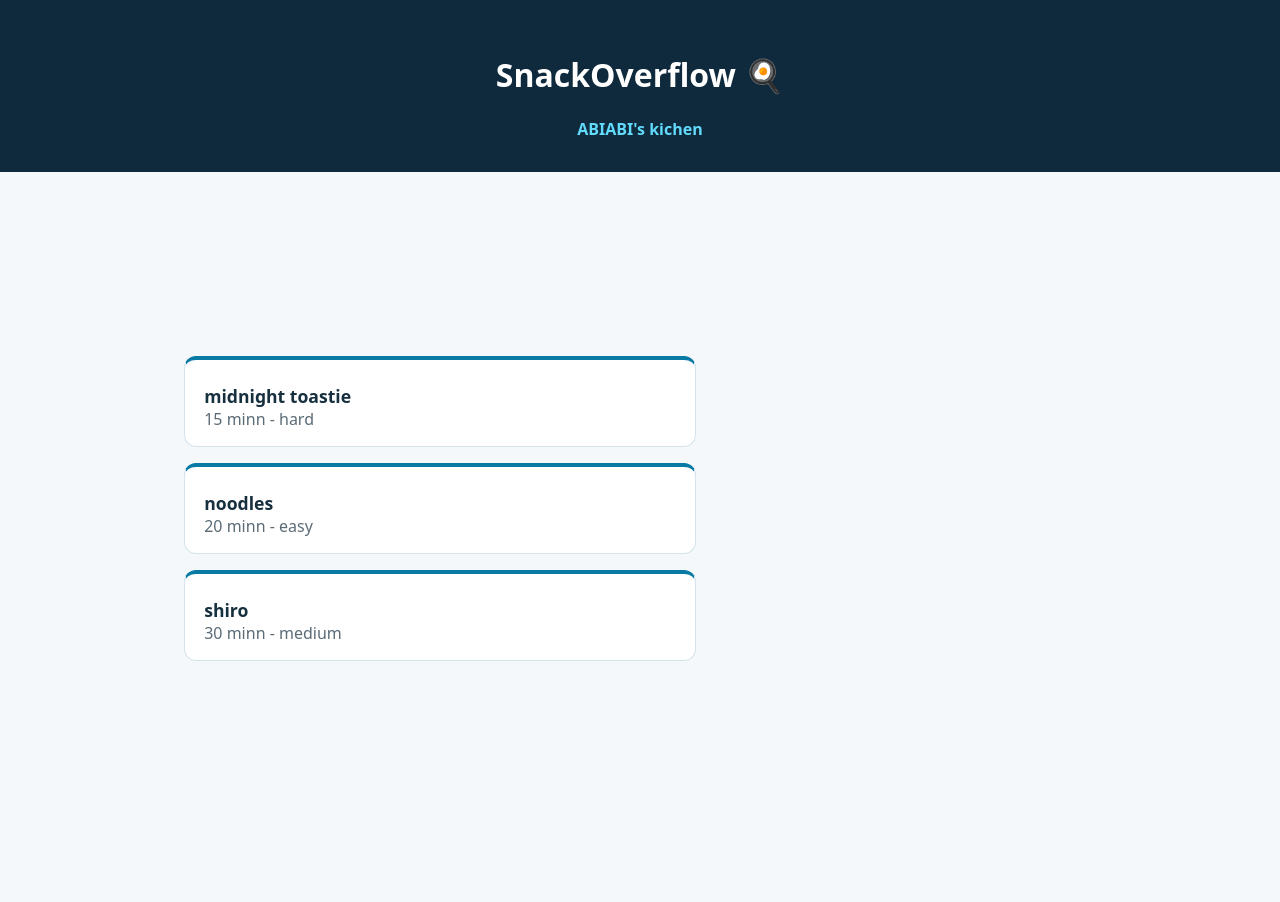
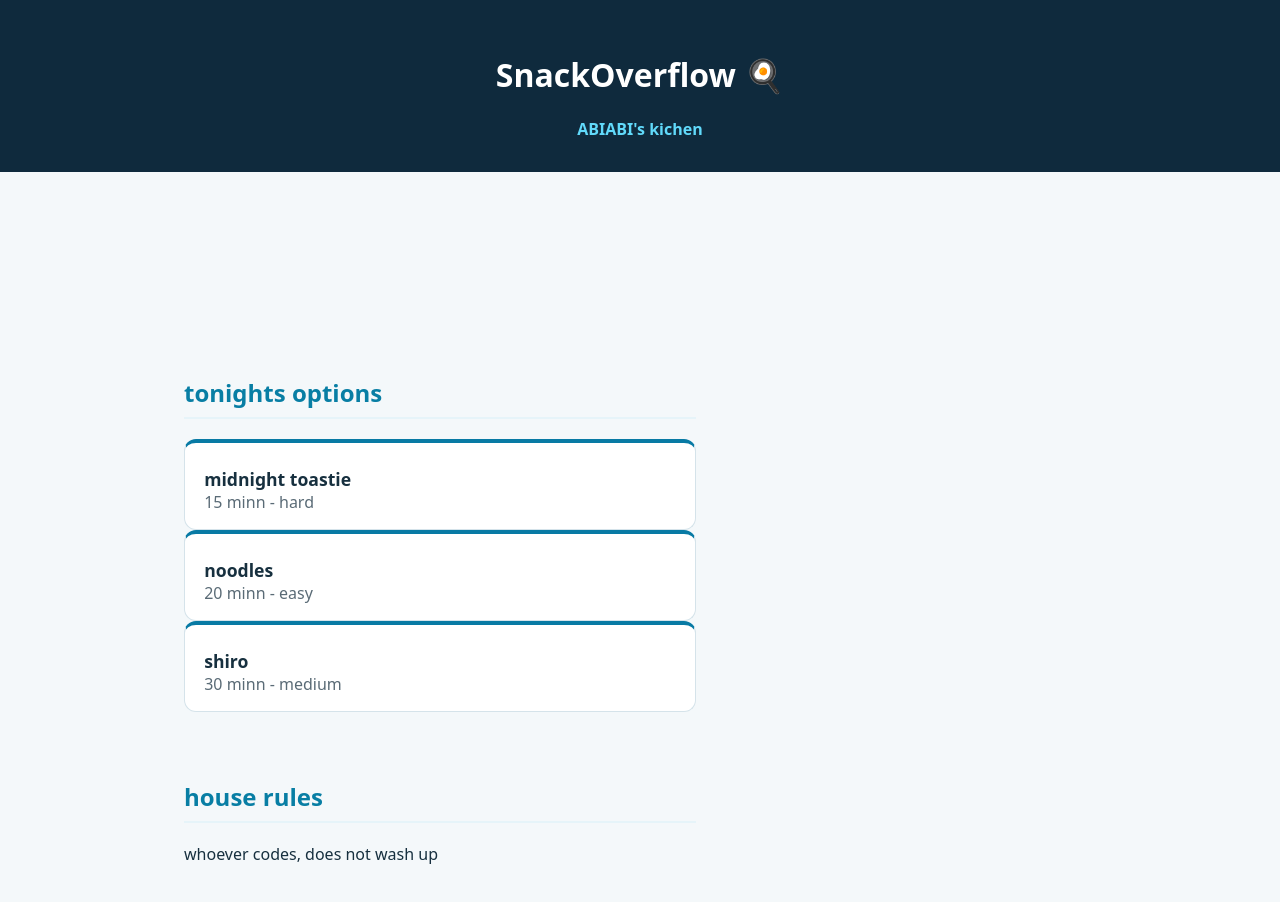
Before and after one commit to abrehaley109-cmd/myAssinment, a React (Vite) app in the folder cha2/snackoverflow/: page / in a window 1280 px wide. Shown: the top 902 px of the page. Before the commit the page ends 845 px from the top, so only its background shows below. Built offline with nearby package versions, Linux system fonts and the light colour scheme.

Commit message:
add children prop to component

```diff
--- a/cha2/snackoverflow/src/App.jsx
+++ b/cha2/snackoverflow/src/App.jsx
@@ -1,8 +1,7 @@
 import RecipeCard from "./components/RecipeCard";
-
+import Section from "./components/section";
 function App() {
   const cook = "abiabi";
-
 
   return (
     <>
@@ -12,9 +11,14 @@ function App() {
       </header>
 
       <mian className="page grid">
-       <RecipeCard name="midnight toastie" minutes={15}/>
-       <RecipeCard name="noodles" minutes={20} difficulty="easy"/>
-       <RecipeCard name="shiro" minutes={30} difficulty="medium"/>
+        <Section title="tonights options">
+          <RecipeCard name="midnight toastie" minutes={15} />
+          <RecipeCard name="noodles" minutes={20} difficulty="easy" />
+          <RecipeCard name="shiro" minutes={30} difficulty="medium" />
+        </Section>
+        <Section title="house rules">
+          <p>whoever codes, does not wash up</p>
+        </Section>
       </mian>
     </>
   );
--- /dev/null
+++ b/cha2/snackoverflow/src/components/section.jsx
@@ -0,0 +1,9 @@
+export default function Section({title, children}){
+
+    return(
+        <section className="section">
+            <h2 className="section-title">{title}</h2>
+            {children}
+        </section>
+    )
+}
--- a/cha2/snackoverflow/src/index.css
+++ b/cha2/snackoverflow/src/index.css
@@ -53,3 +53,6 @@ body {
   margin: 0;
   color: #5a6b76;
 }
+
+.section{margin-bottom: 2rem;}
+.section-title{color: #087ea4; border-bottom: 2px solid #e6f4f9; padding-bottom: 0.5rem;}
```
